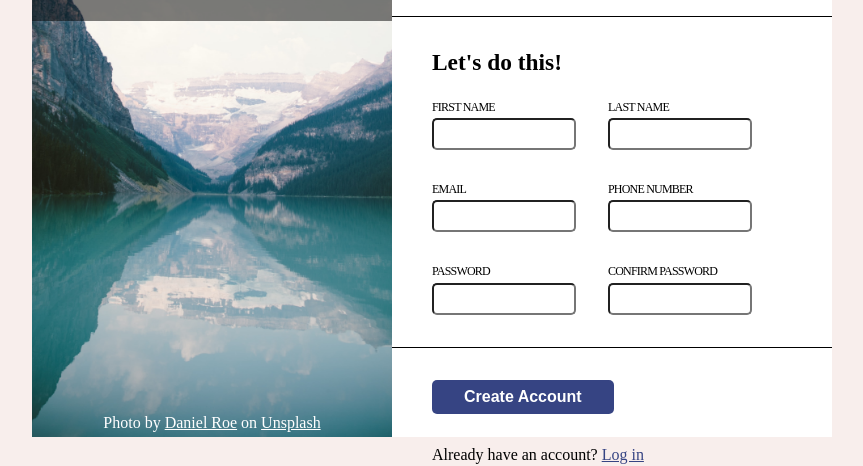
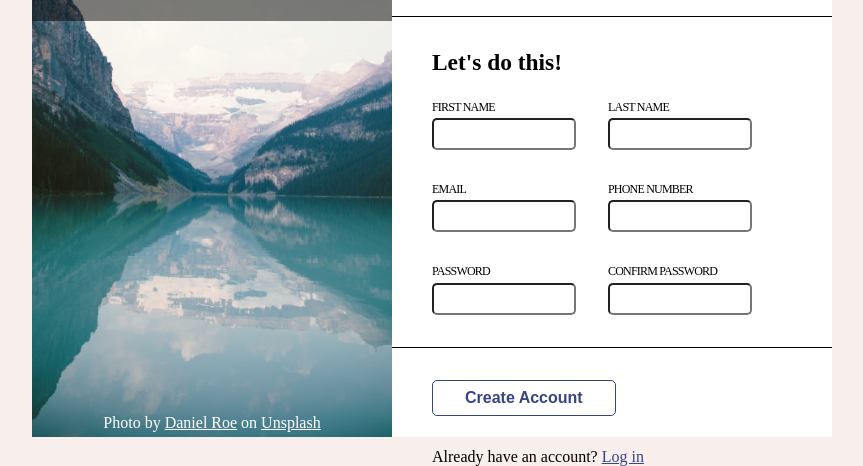
Before and after one commit to rdpinkst/signup-form, a plain HTML site: page index.html in a window 1280 px wide. In both pictures the pointer is over the button "Create Account". Shown: the part 363-829 px from the top of the page, without its empty margins (208-1071 px from the left). Drawn offline with Linux system fonts and the light colour scheme.

Commit message:
Final finished project

```diff
--- a/index.html
+++ b/index.html
@@ -4,7 +4,7 @@
     <meta charset="UTF-8">
     <meta http-equiv="X-UA-Compatible" content="IE=edge">
     <meta name="viewport" content="width=<device-width>, initial-scale=1.0">
-    <title>Document</title>
+    <title>Sign-up Form</title>
     <link rel="stylesheet" href="style.css">
 </head>
 <body>
--- a/style.css
+++ b/style.css
@@ -116,11 +116,11 @@ input{
     padding: 0.5rem 2rem;
     font-size: 1rem;
     top: 9rem;
-    border: none;
     color: #fff;
     background-color: rgb(54, 68, 131);
     font-weight: 600;
     border-radius: 5px;
+    border: 1px solid rgb(54, 68, 131);
 }
 .change-color{
     color:rgb(54, 68, 131)
@@ -130,3 +130,7 @@ input{
     font-size: 1rem;
     margin: 2rem 2.5rem;
 }
+.submit-form:hover{
+    background-color: #fff;
+    color:rgb(54, 68, 131)
+}
```
